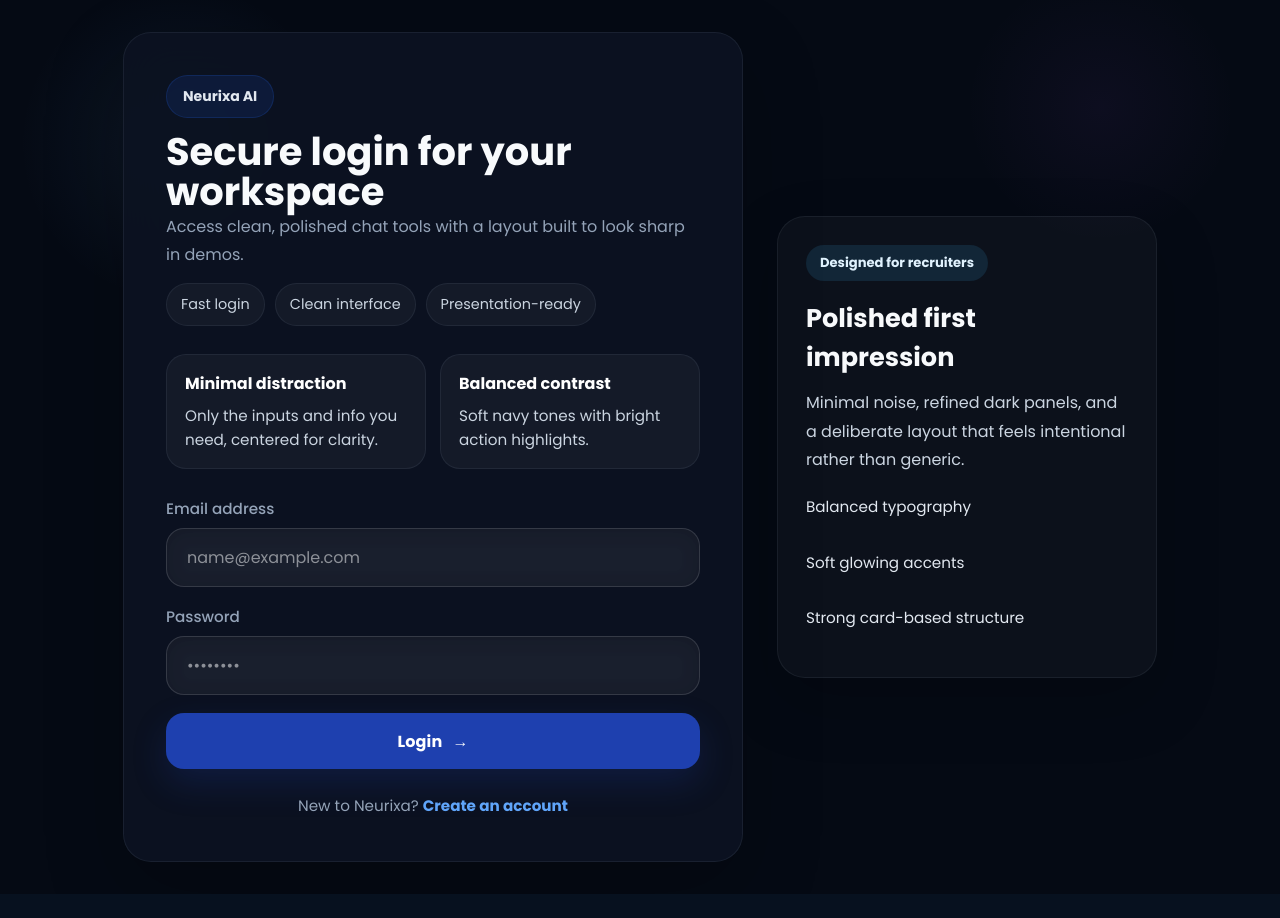
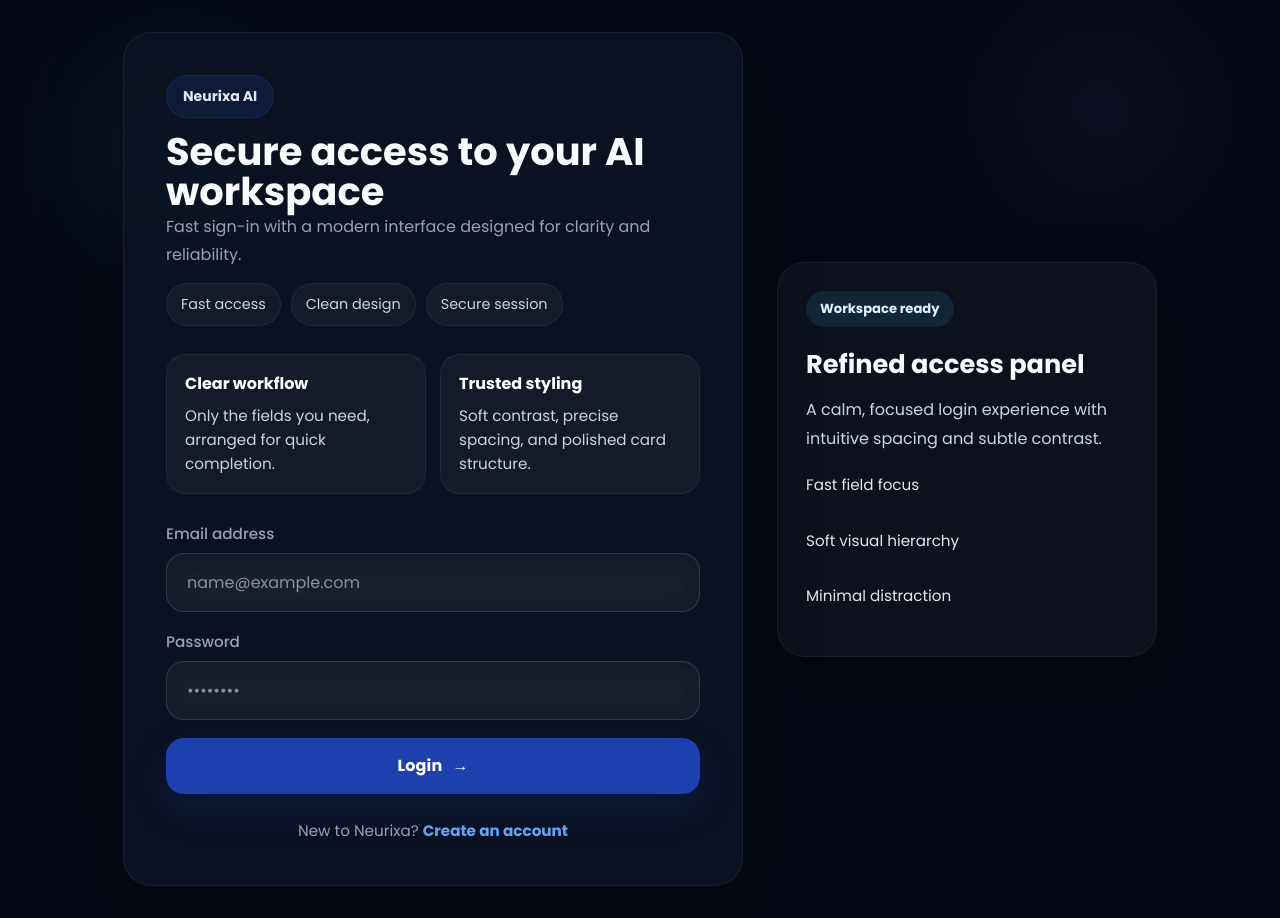
Before and after one commit to aadarshmunnanita27/Neurixa-AI, a React (Vite) app in the folder Frontend/: page /login in a window 1280 px wide. Before the commit the page ends 894 px from the top, so only its background shows below. Built offline with nearby package versions, Linux system fonts and the light colour scheme; no server answers.

Commit message:
UI updated

```diff
--- a/Frontend/src/pages/Login.jsx
+++ b/Frontend/src/pages/Login.jsx
@@ -37,22 +37,22 @@ function Login() {
                 <div className="authHeader">
                     <span className="brandBadge">Neurixa AI</span>
                     <div className="headlineWrap">
-                        <h2>Secure login for your workspace</h2>
-                        <p>Access clean, polished chat tools with a layout built to look sharp in demos.</p>
+                        <h2>Secure access to your AI workspace</h2>
+                        <p>Fast sign-in with a modern interface designed for clarity and reliability.</p>
                     </div>
                     <div className="authSummary">
-                        <span className="authChip">Fast login</span>
-                        <span className="authChip">Clean interface</span>
-                        <span className="authChip">Presentation-ready</span>
+                        <span className="authChip">Fast access</span>
+                        <span className="authChip">Clean design</span>
+                        <span className="authChip">Secure session</span>
                     </div>
                     <div className="authStats">
                         <div className="statCard">
-                            <span>Minimal distraction</span>
-                            <p>Only the inputs and info you need, centered for clarity.</p>
+                            <span>Clear workflow</span>
+                            <p>Only the fields you need, arranged for quick completion.</p>
                         </div>
                         <div className="statCard">
-                            <span>Balanced contrast</span>
-                            <p>Soft navy tones with bright action highlights.</p>
+                            <span>Trusted styling</span>
+                            <p>Soft contrast, precise spacing, and polished card structure.</p>
                         </div>
                     </div>
                 </div>
@@ -87,13 +87,13 @@ function Login() {
             </div>
             <div className="authAside">
                 <div className="asideCard">
-                    <div className="asideLabel">Designed for recruiters</div>
-                    <h3>Polished first impression</h3>
-                    <p>Minimal noise, refined dark panels, and a deliberate layout that feels intentional rather than generic.</p>
+                    <div className="asideLabel">Workspace ready</div>
+                    <h3>Refined access panel</h3>
+                    <p>A calm, focused login experience with intuitive spacing and subtle contrast.</p>
                     <div className="asideFeatureList">
-                        <p>Balanced typography</p>
-                        <p>Soft glowing accents</p>
-                        <p>Strong card-based structure</p>
+                        <p>Fast field focus</p>
+                        <p>Soft visual hierarchy</p>
+                        <p>Minimal distraction</p>
                     </div>
                 </div>
             </div>
--- a/Frontend/src/pages/Register.jsx
+++ b/Frontend/src/pages/Register.jsx
@@ -40,21 +40,21 @@ function Register() {
                     <span className="brandBadge">Neurixa AI</span>
                     <div className="headlineWrap">
                         <h2>Create your Neurixa account</h2>
-                        <p>A fast, polished signup experience designed to impress during portfolio reviews.</p>
+                        <p>Register with a simple, modern form built for speed and clarity.</p>
                     </div>
                     <div className="authSummary">
-                        <span className="authChip">Fast signup</span>
-                        <span className="authChip">Sharp layout</span>
-                        <span className="authChip">Portfolio finish</span>
+                        <span className="authChip">Quick signup</span>
+                        <span className="authChip">Modern UI</span>
+                        <span className="authChip">Ready to use</span>
                     </div>
                     <div className="authStats">
                         <div className="statCard">
-                            <span>Strong spacing</span>
-                            <p>Clear field grouping to make the form feel premium.</p>
+                            <span>Streamlined fields</span>
+                            <p>Clear input groups make the signup flow feel effortless.</p>
                         </div>
                         <div className="statCard">
-                            <span>Focused clarity</span>
-                            <p>Low noise, high readability, and crisp button styling.</p>
+                            <span>Strong readability</span>
+                            <p>High contrast and clean typography help guide every step.</p>
                         </div>
                     </div>
                 </div>
@@ -100,13 +100,13 @@ function Register() {
             </div>
             <div className="authAside">
                 <div className="asideCard">
-                    <div className="asideLabel">Made for interviews</div>
-                    <h3>Stand out in your portfolio</h3>
-                    <p>A smooth signup panel with balanced contrast and a frame that feels intentional rather than generic.</p>
+                    <div className="asideLabel">Built for teams</div>
+                    <h3>Reliable account setup</h3>
+                    <p>A balanced signup panel with crisp spacing and secure interaction cues.</p>
                     <div className="asideFeatureList">
-                        <p>Understated visual polish</p>
-                        <p>Structured field layout</p>
-                        <p>Attention to spacing</p>
+                        <p>Focused input flow</p>
+                        <p>High readability</p>
+                        <p>Clean structure</p>
                     </div>
                 </div>
             </div>
```
